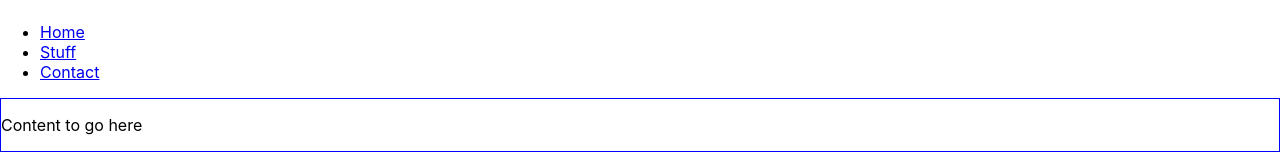
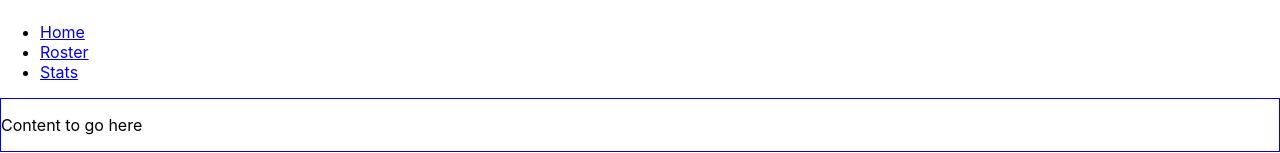
Before and after one commit to neotamoe/40belowfc, a React (Create React App) app: page / in a window 1280 px wide. Shown: the part 202-355 px from the top of the page. Built offline with nearby package versions, Linux system fonts and the light colour scheme.

Commit message:
editing navbar

```diff
--- a/src/App.js
+++ b/src/App.js
@@ -1,5 +1,6 @@
 import React from 'react';
 import './App.css';
+import { Link } from 'react-router-dom';
 
 function App() {
   return (
@@ -10,9 +11,9 @@ function App() {
       </div>
 
       <ul className="header">
-        <li><a href="/">Home</a></li>
-        <li><a href="/stuff">Stuff</a></li>
-        <li><a href="/contact">Contact</a></li>
+        <li><Link to="/">Home</Link></li>
+        <li><Link to="/roster">Roster</Link></li>
+        <li><Link to="/stats">Stats</Link></li>
       </ul>
       <div className="content" style={{border: 'blue 1px solid'}}>
           <p>Content to go here</p>
```
